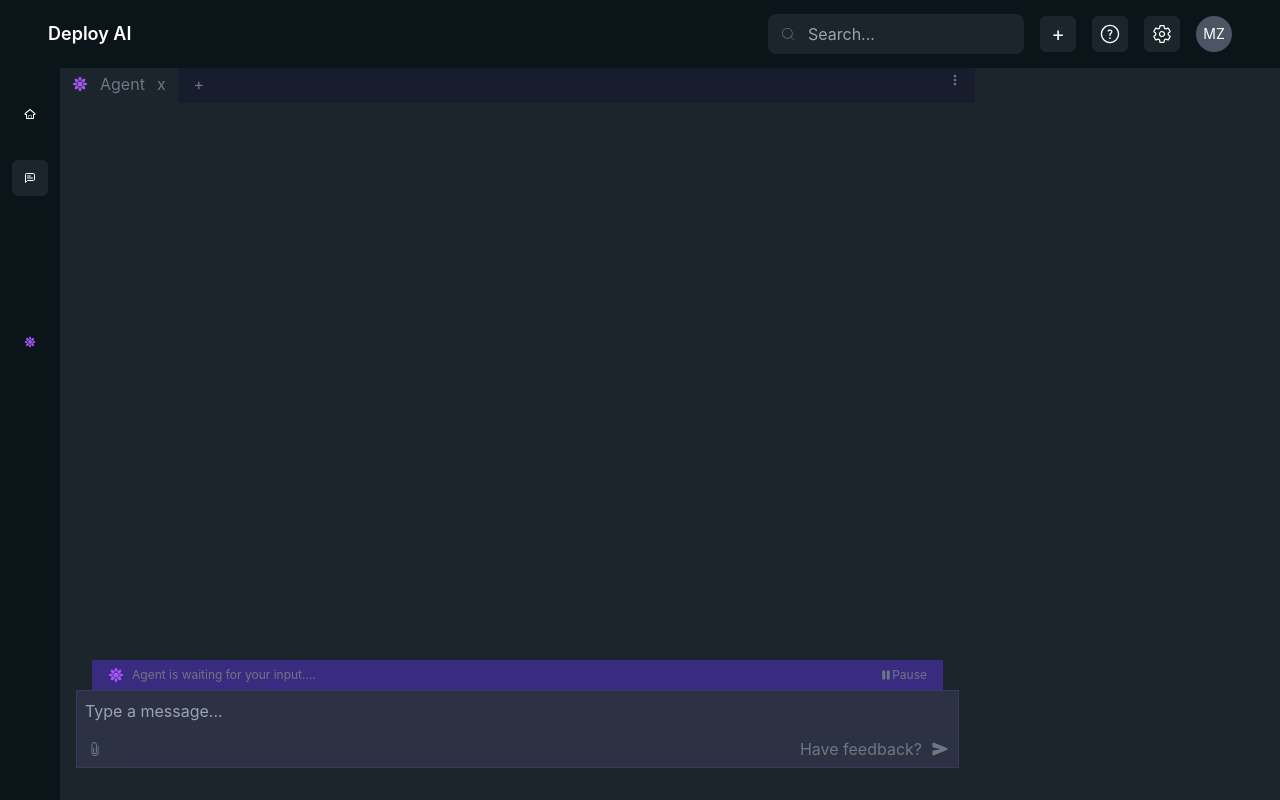
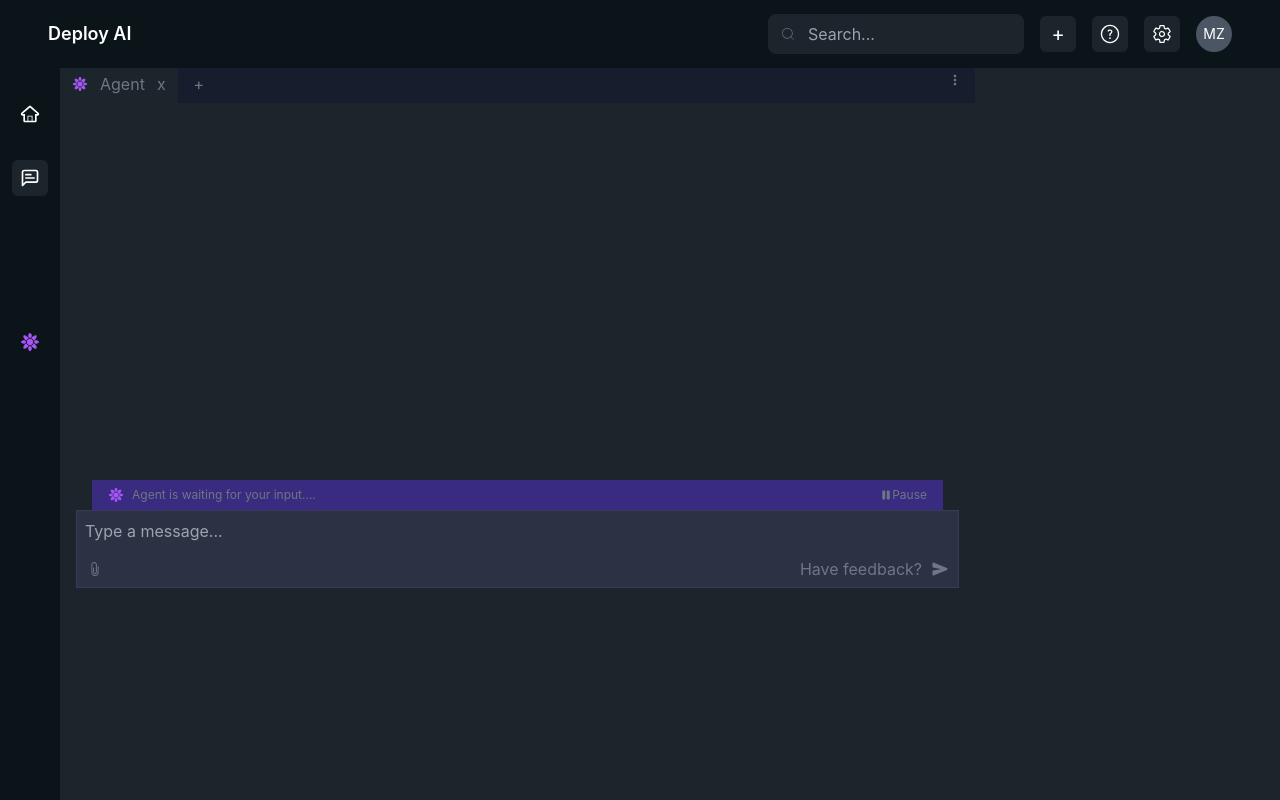
Before and after one commit to Merna-Zakaria/ai_chatbot, a React (Create React App) app: page / in a window 1280 px wide. Built offline with nearby package versions, Linux system fonts and the light colour scheme.

Commit message:
enhance ui

```diff
--- a/src/App.js
+++ b/src/App.js
@@ -54,7 +54,7 @@
   return (
     <>
       <Header />
-      <div className={`flex  pt-[35px] sm:pt-[68px] bg-darkBlack ${openPreview ? 'h-auto sm:h-screen ': 'h-screen'}`}>
+      <div className={`flex  pt-[35px] sm:pt-[68px] bg-darkBlack ${openPreview ? 'h-auto sm:h-screen sm:overflow-hidden': 'overflow-hidden h-screen'}`}>
         <SideMenu />
         <div className='flex flex-wrap w-full bg-lightBlack'>
           <div className={`flex flex-col text-white p-4 ${openPreview ? 'w-full md:w-1/2' : 'w-3/4 sm:mar0auto'} relative`}>
@@ -69,7 +69,7 @@
               <p className='z-10 px-4 py-1'>+</p>
               <MdMoreVert className=' lightGray absolute right-3 top-1 z-20' />
             </div>
-            <div ref={chatRef} className="flex-1 h-[380px] overflow-y-auto mb-4 space-y-2 pt-4 w-full">
+            <div ref={chatRef} className="flex-1 max-h-[380px] overflow-y-auto mb-4 space-y-2 pt-4 w-full">
               {messages.map((msg, index) => (
                 <Message key={index} {...msg} />
               ))}
--- a/src/components/SideMenu.js
+++ b/src/components/SideMenu.js
@@ -6,24 +6,24 @@
     return (
         <div className="w-[40px] sm:w-[60px] bg-darkBlack  px-1 sm:px-3">
             <div className="relative group my-7">
-                <button className="nav-btn text-white back text-xl bg-darkBlack">
-                    <TiHomeOutline className="text-xs"/>
+                <button className="nav-btn text-white back text-xs sm:text-xl bg-darkBlack">
+                    <TiHomeOutline className=""/>
                 </button>
                 <span className="absolute top-full mt-1 left-1/2 -translate-x-1/2 whitespace-nowrap bg-gray-700 text-white text-xs px-2 py-1 rounded opacity-0 group-hover:opacity-100 transition">
                     Home
                 </span>
             </div>
             <div className="relative group pb-32">
-                <button className="nav-btn text-white text-xl">
-                    <LuMessageSquareText className="text-xs"/>
+                <button className="nav-btn text-white text-xs sm:text-xl">
+                    <LuMessageSquareText className=""/>
                 </button>
                 <span className="absolute top-full mt-1 left-1/2 -translate-x-1/2 whitespace-nowrap bg-gray-700 text-white text-xs px-2 py-1 rounded opacity-0 group-hover:opacity-100 transition">
                     Ask
                 </span>
             </div>
             <div className="relative group">
-                <button className="nav-btn text-white text-xl bg-darkBlack">
-                    <GiFlowerEmblem className="text-purple-500 text-xs" />
+                <button className="nav-btn text-white text-xs sm:text-xl bg-darkBlack">
+                    <GiFlowerEmblem className="text-purple-500" />
                 </button>
                 <span className="absolute top-full mt-1 left-1/2 -translate-x-1/2 whitespace-nowrap bg-gray-700 text-white text-xs px-2 py-1 rounded opacity-0 group-hover:opacity-100 transition">
                     AI Agent
```
